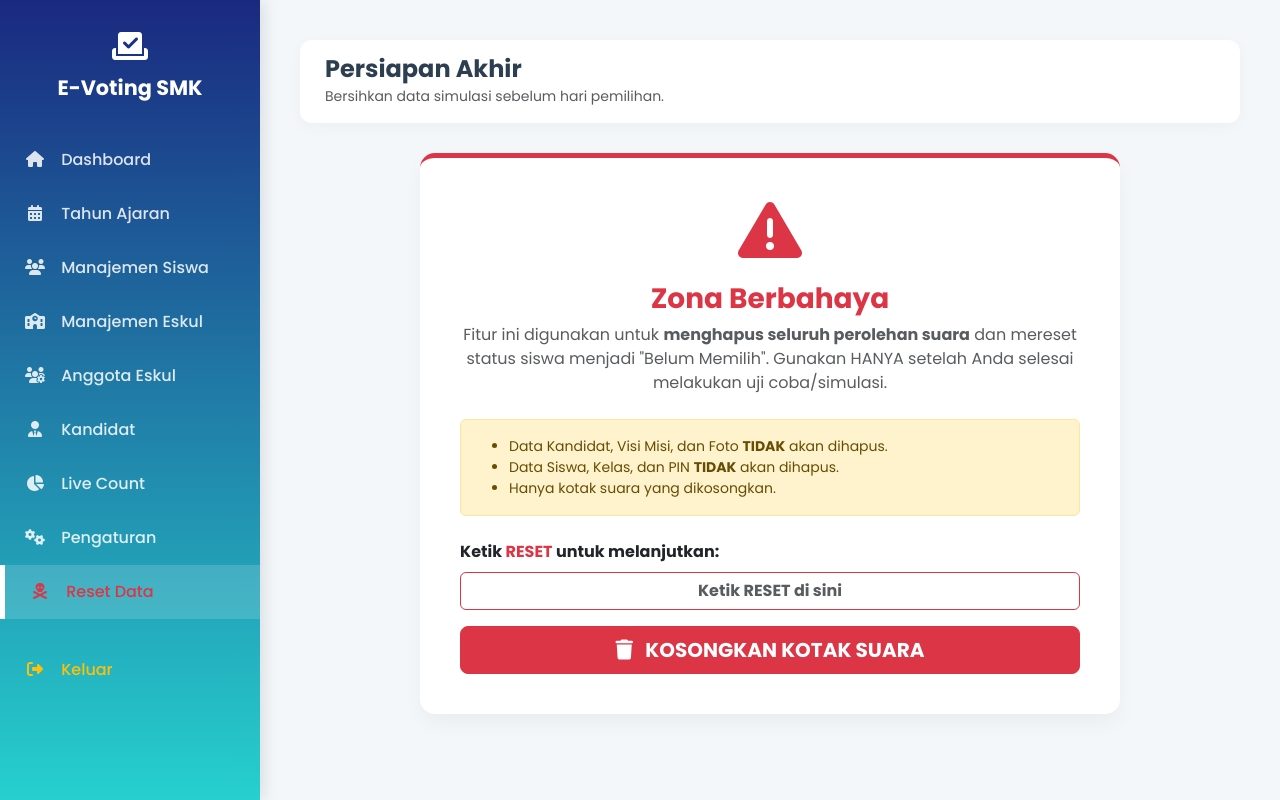
After one commit to wrhasyim/evoting, a PHP site: page /admin/reset_suara.php in a window 1280 px wide. The commit adds this page. Run offline with PHP 8.4, Linux system fonts and the light colour scheme; a user stored in the database is signed in.

Commit message:
feat: Add export functionality for election results to Excel and implement reset data feature in admin panel

```diff
--- a/admin/live_count.php
+++ b/admin/live_count.php
@@ -79,6 +79,11 @@ if ($id_eskul_pilih) {
                 <small class="text-muted">Data otomatis diperbarui setiap 30 detik.</small>
             </div>
             <div>
+                <?php if ($id_eskul_pilih): ?>
+            <a href="export_hasil.php?id_eskul=<?= $id_eskul_pilih; ?>" class="btn btn-success me-3">
+                <i class="fas fa-file-excel me-1"></i> Ekspor ke Excel
+            </a>
+        <?php endif; ?>
                 <span class="badge bg-primary p-2 fs-6">
                     <i class="fas fa-envelope-open-text me-1"></i> Total Suara Masuk: <?= $total_suara_masuk; ?>
                 </span>
--- /dev/null
+++ b/admin/reset_suara.php
@@ -0,0 +1,123 @@
+<?php
+// admin/reset_suara.php
+
+session_start();
+require '../config/koneksi.php';
+
+// 1. PENGAMANAN HALAMAN
+if (!isset($_SESSION['admin_logged_in'])) {
+    header("Location: ../index.php");
+    exit;
+}
+
+$pesan_notifikasi = '';
+
+// 2. PROSES RESET DATA SUARA
+if (isset($_POST['eksekusi_reset'])) {
+    // Keamanan tambahan: Wajib mengetik kata "RESET"
+    $konfirmasi = trim($_POST['konfirmasi_teks']);
+
+    if ($konfirmasi === 'RESET') {
+        try {
+            // Memulai transaksi database
+            $pdo->beginTransaction();
+
+            // A. Kosongkan tabel kotak suara
+            $pdo->exec("TRUNCATE TABLE suara_masuk");
+
+            // B. Kosongkan catatan riwayat pemilih
+            $pdo->exec("TRUNCATE TABLE riwayat_pilih");
+
+            // C. Kembalikan status_pilih semua siswa menjadi 0 (Belum memilih)
+            $pdo->exec("UPDATE siswa SET status_pilih = 0");
+
+            $pdo->commit();
+            $pesan_notifikasi = "<div class='alert alert-success fw-bold'><i class='fas fa-check-circle me-2'></i> Berhasil! Seluruh data suara telah dibersihkan. Sistem kembali ke Titik Nol.</div>";
+
+        } catch (Exception $e) {
+            $pdo->rollBack();
+            $pesan_notifikasi = "<div class='alert alert-danger'>Terjadi kesalahan sistem: " . $e->getMessage() . "</div>";
+        }
+    } else {
+        $pesan_notifikasi = "<div class='alert alert-danger'>Gagal: Kata konfirmasi tidak cocok. Pastikan Anda mengetik 'RESET' dengan huruf kapital.</div>";
+    }
+}
+?>
+
+<!DOCTYPE html>
+<html lang="id">
+<head>
+    <meta charset="UTF-8">
+    <meta name="viewport" content="width=device-width, initial-scale=1.0">
+    <title>Reset Suara - E-Voting</title>
+    <link href="https://cdn.jsdelivr.net/npm/bootstrap@5.3.0/dist/css/bootstrap.min.css" rel="stylesheet">
+    <link href="https://fonts.googleapis.com/css2?family=Poppins:wght@300;400;500;600;700&display=swap" rel="stylesheet">
+    <link rel="stylesheet" href="https://cdnjs.cloudflare.com/ajax/libs/font-awesome/6.4.0/css/all.min.css">
+    <style>
+        body { font-family: 'Poppins', sans-serif; background-color: #f4f7fa; overflow-x: hidden; }
+        .sidebar { height: 100vh; background: linear-gradient(180deg, #1a2980 0%, #26d0ce 100%); color: white; padding-top: 30px; position: fixed; width: 260px; box-shadow: 4px 0 15px rgba(0,0,0,0.1); z-index: 100; }
+        .sidebar-brand { font-weight: 700; font-size: 1.3rem; text-align: center; margin-bottom: 30px; display: flex; flex-direction: column; align-items: center; }
+        .sidebar-brand i { font-size: 2rem; margin-bottom: 10px; }
+        .sidebar a { color: rgba(255,255,255,0.85); text-decoration: none; padding: 15px 25px; display: block; font-weight: 500; transition: all 0.3s ease; }
+        .sidebar a i { margin-right: 12px; width: 20px; text-align: center; }
+        .sidebar a:hover, .sidebar .active { background-color: rgba(255,255,255,0.15); color: white; border-left: 5px solid #fff; }
+        .content { margin-left: 260px; padding: 40px; }
+        .top-header { background: white; padding: 15px 25px; border-radius: 12px; box-shadow: 0 4px 15px rgba(0,0,0,0.03); margin-bottom: 30px; display: flex; justify-content: space-between; align-items: center; }
+        .card-reset { background: white; border-radius: 15px; padding: 40px; box-shadow: 0 10px 20px rgba(0,0,0,0.04); max-width: 700px; margin: 0 auto; border-top: 5px solid #dc3545; }
+    </style>
+</head>
+<body>
+
+    <!-- SIDEBAR NAVIGASI -->
+    <div class="sidebar">
+        <div class="sidebar-brand"><i class="fas fa-vote-yea"></i> E-Voting SMK</div>
+        <a href="index.php"><i class="fas fa-home"></i> Dashboard</a>
+        <a href="periode.php"><i class="fas fa-calendar-alt"></i> Tahun Ajaran</a>
+        <a href="siswa.php"><i class="fas fa-users"></i> Manajemen Siswa</a>
+        <a href="eskul.php"><i class="fas fa-school"></i> Manajemen Eskul</a>
+        <a href="anggota_eskul.php"><i class="fas fa-users-cog"></i> Anggota Eskul</a>
+        <a href="kandidat.php"><i class="fas fa-user-tie"></i> Kandidat</a>
+        <a href="live_count.php"><i class="fas fa-chart-pie"></i> Live Count</a>
+        <a href="pengaturan.php"><i class="fas fa-cogs"></i> Pengaturan</a>
+        <a href="reset_suara.php" class="active text-danger"><i class="fas fa-skull-crossbones"></i> Reset Data</a>
+        <a href="../logout.php" class="text-warning mt-4"><i class="fas fa-sign-out-alt"></i> Keluar</a>
+    </div>
+
+    <!-- KONTEN UTAMA -->
+    <div class="content">
+        <div class="top-header">
+            <div>
+                <h4 class="m-0 fw-bold" style="color: #2c3e50;">Persiapan Akhir</h4>
+                <small class="text-muted">Bersihkan data simulasi sebelum hari pemilihan.</small>
+            </div>
+        </div>
+
+        <?= $pesan_notifikasi; ?>
+
+        <div class="card-reset text-center">
+            <i class="fas fa-exclamation-triangle text-danger" style="font-size: 4rem; margin-bottom: 20px;"></i>
+            <h3 class="fw-bold text-danger">Zona Berbahaya</h3>
+            <p class="text-muted mb-4">Fitur ini digunakan untuk <b>menghapus seluruh perolehan suara</b> dan mereset status siswa menjadi "Belum Memilih". Gunakan HANYA setelah Anda selesai melakukan uji coba/simulasi.</p>
+
+            <div class="alert alert-warning text-start small">
+                <ul class="mb-0">
+                    <li>Data Kandidat, Visi Misi, dan Foto <b>TIDAK</b> akan dihapus.</li>
+                    <li>Data Siswa, Kelas, dan PIN <b>TIDAK</b> akan dihapus.</li>
+                    <li>Hanya kotak suara yang dikosongkan.</li>
+                </ul>
+            </div>
+
+            <form method="POST" action="" class="mt-4">
+                <div class="mb-3 text-start">
+                    <label class="form-label fw-bold">Ketik <span class="text-danger">RESET</span> untuk melanjutkan:</label>
+                    <input type="text" name="konfirmasi_teks" class="form-control border-danger text-center fw-bold" placeholder="Ketik RESET di sini" required autocomplete="off">
+                </div>
+                <button type="submit" name="eksekusi_reset" class="btn btn-danger btn-lg w-100 fw-bold" onclick="return confirm('APAKAH ANDA BENAR-BENAR YAKIN INGIN MENGHAPUS SEMUA SUARA?');">
+                    <i class="fas fa-trash me-2"></i> KOSONGKAN KOTAK SUARA
+                </button>
+            </form>
+        </div>
+    </div>
+
+</body>
+</html>
--- a/admin/sidebar.php
+++ b/admin/sidebar.php
@@ -99,6 +99,11 @@
         <i class="fas fa-cogs"></i> Pengaturan
     </a>
 
+    <!-- Penambahan Menu Baru: Reset Data -->
+    <a href="reset_suara.php" class="<?= $current_page == 'reset_suara.php' ? 'active text-white' : 'text-danger'; ?>">
+        <i class="fas fa-skull-crossbones"></i> Reset Data
+    </a>
+
     <a href="../logout.php" class="text-warning mt-4">
         <i class="fas fa-sign-out-alt"></i> Keluar
     </a>
```
Also changed, not shown: admin/export_hasil.php (added, +86 -0 lines).
